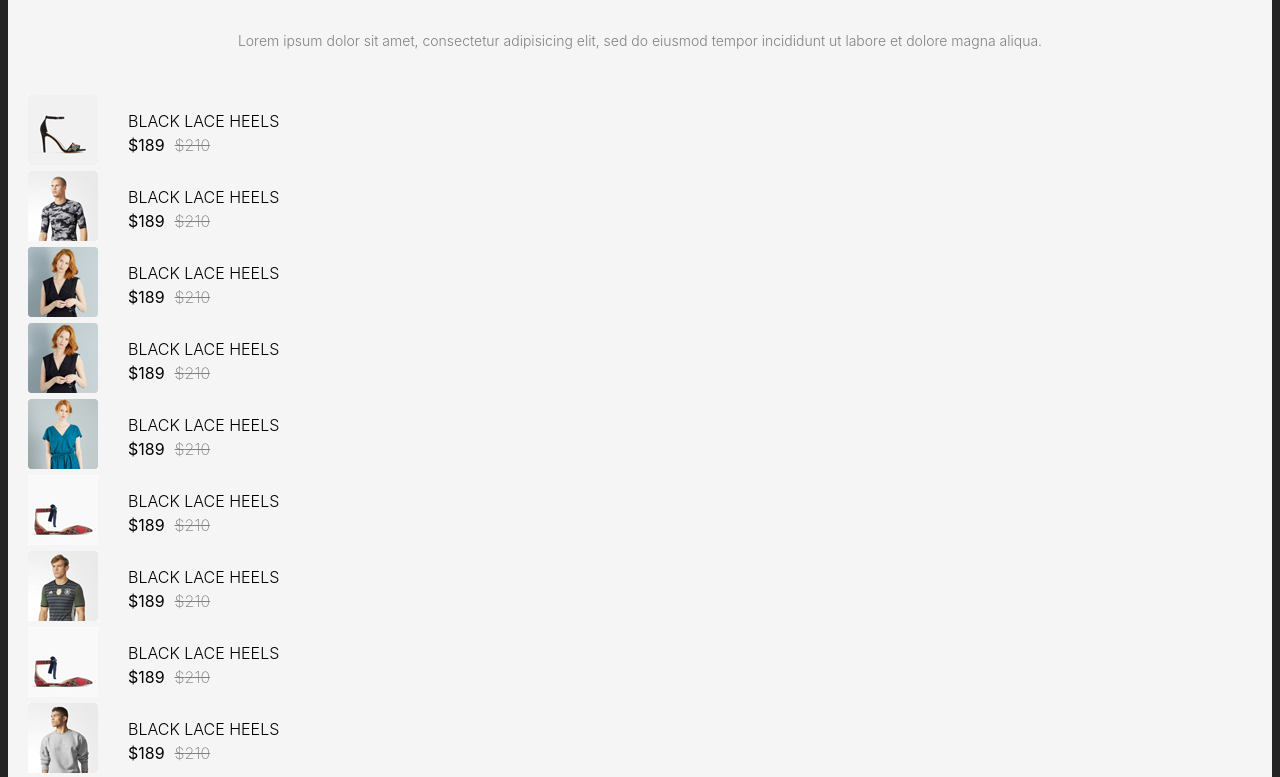
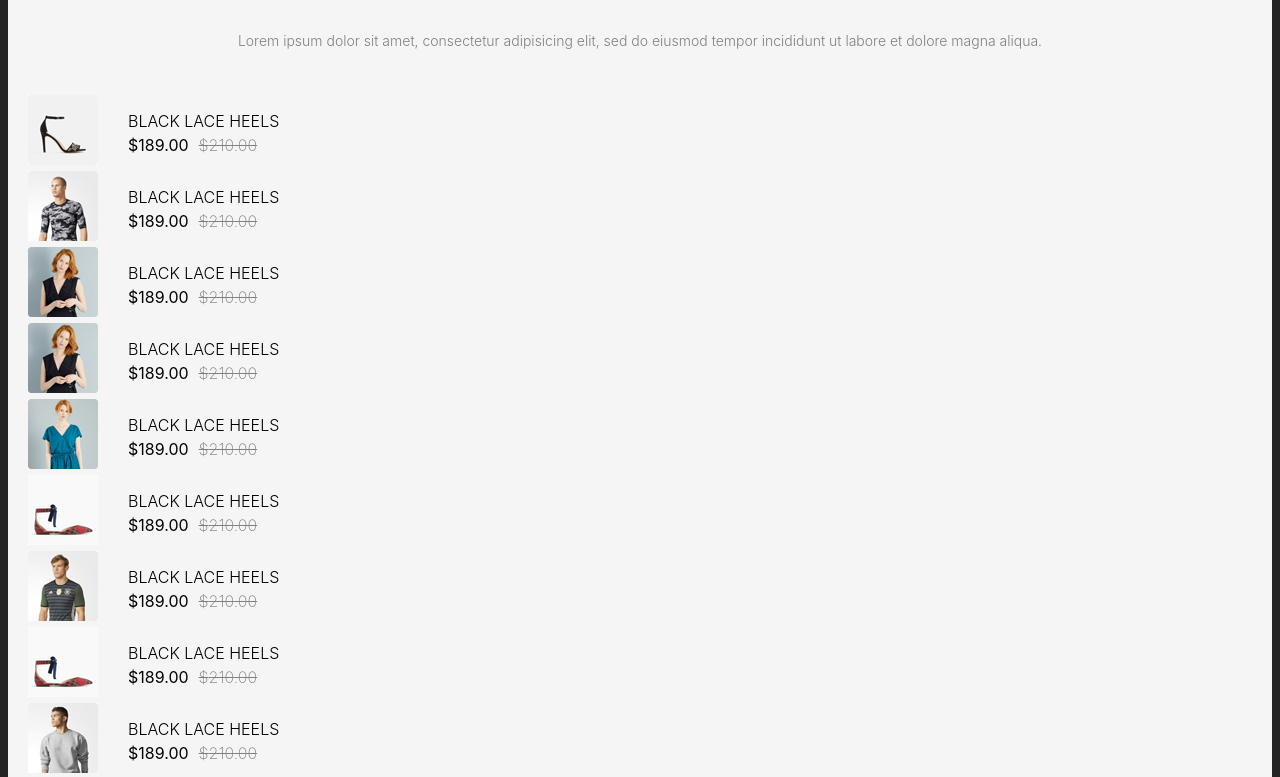
Before and after one commit to BridgetKas/ShoeStore, a React (Vite) app: page / in a window 1280 px wide. Shown: the part 1700-2477 px from the top of the page. Built offline with nearby package versions, Linux system fonts and the light colour scheme.

Commit message:
Added Deals Component

```diff
--- a/src/components/common/Deals/deals.jsx
+++ b/src/components/common/Deals/deals.jsx
@@ -102,8 +102,8 @@ function DealsComp() {
               <div>
                 <div className={styles.name}><a>{item.itemname}</a></div>
                 <div className={styles.priceContainer}>
-                  <a className={styles.finalprice}>${item.itemPrice}</a>
-                  <a className={styles.firstprice}>${item.originalprice}</a>
+                  <a className={styles.finalprice}>${item.itemPrice}.00</a>
+                  <a className={styles.firstprice}>${item.originalprice}.00</a>
                 </div>
               </div>
             </div>
```
